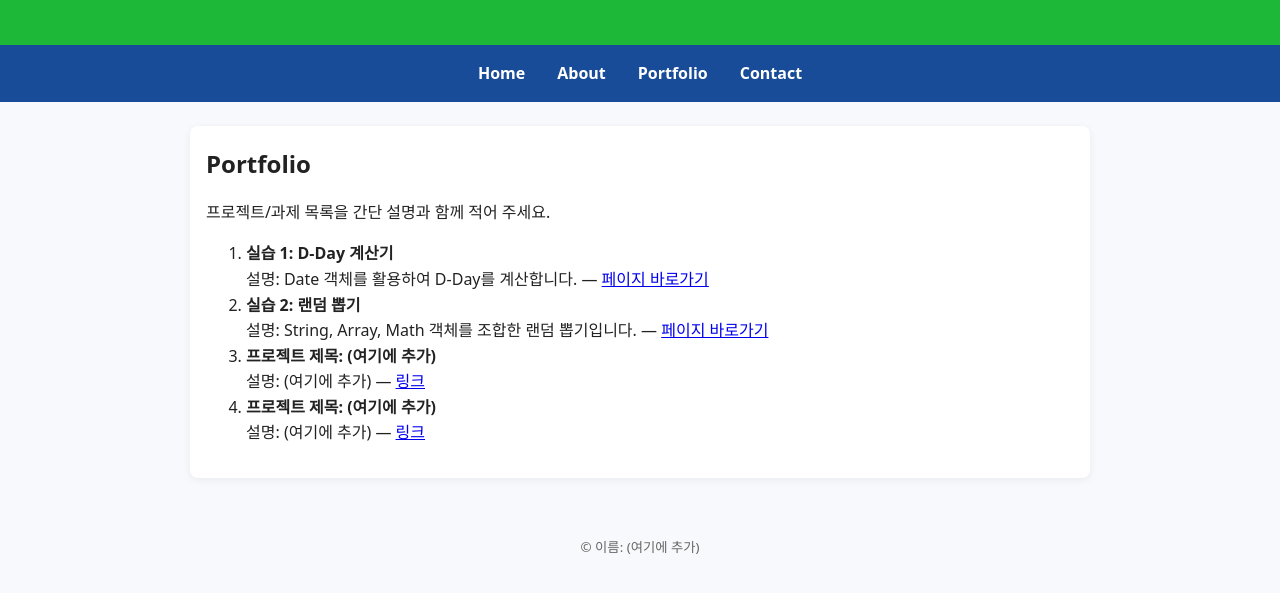
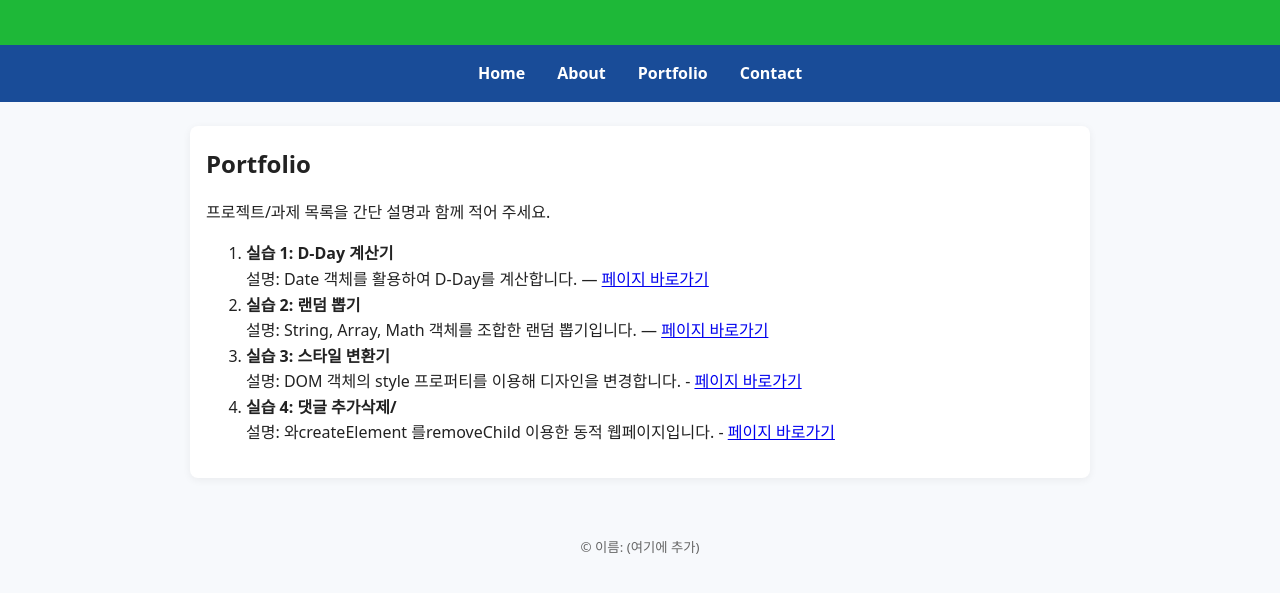
Before and after one commit to a01065855345-hub/yoon_sample, a plain HTML site: page portfolio.html in a window 1280 px wide. Shown: the part 125-718 px from the top of the page. Drawn offline with Linux system fonts and the light colour scheme; a script that the page names is missing.

Commit message:
Update portfolio.html

```diff
--- a/portfolio.html
+++ b/portfolio.html
@@ -32,14 +32,16 @@
       설명: String, Array, Math 객체를 조합한 랜덤 뽑기입니다.
        — <a href="random.html">페이지 바로가기</a>
    </li>
-    <li>
-      <strong>프로젝트 제목: (여기에 추가)</strong><br>
-      설명: (여기에 추가) — <a href="(깃허브 또는 배포 링크)">링크</a>
-    </li>
-    <li>
-      <strong>프로젝트 제목: (여기에 추가)</strong><br>
-      설명: (여기에 추가) — <a href="(깃허브 또는 배포 링크)">링크</a>
-    </li>
+  <li>
+ <strong>실습 3: 스타일 변환기</strong><br>
+      설명: DOM 객체의 style 프로퍼티를 이용해 디자인을 변경합니다.
+      - <a href="dom_style.html">페이지 바로가기</a>
+ </li>
+ <li>
+ <strong>실습 4: 댓글 추가삭제/</strong><br>
+      설명: 와createElement 를removeChild 이용한 동적 웹페이지입니다.
+      - <a href="dom_list.html">페이지 바로가기</a>
+ </li>
   </ol>
 </section>
 </main>
```
